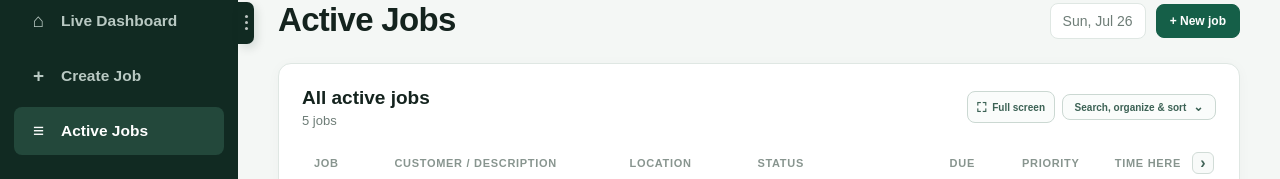
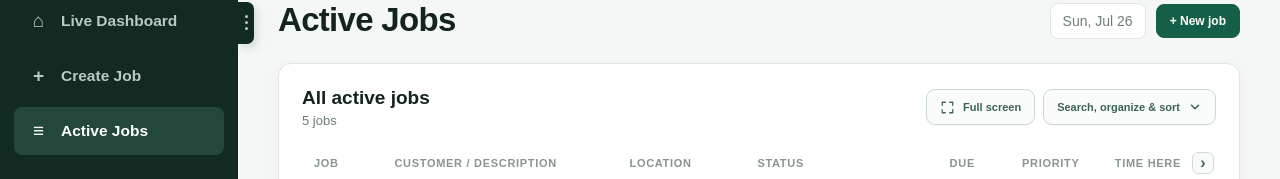
Before and after one commit to rwtodd22/PlantFlow, a React (Vite) app: page / in a window 1280 px wide. Both pictures are taken after a click on the button "View all →". Shown: the part 136-315 px from the top of the page. Built offline with nearby package versions, Linux system fonts and the light colour scheme.

Commit message:
Polish active jobs toolbar controls

```diff
--- a/src/App.tsx
+++ b/src/App.tsx
@@ -554,7 +554,7 @@ export default function Home() {
 
       {page === "jobs" && <section className="jobs-workspace" ref={activeJobsRef}>
         {jobGroups.map((group,index)=><section className={`panel job-group ${index===0&&jobControlsOpen?"controls-open":""}`} key={group.key}>
-          <div className="group-heading"><div><h2>{group.label}</h2><p>{group.jobs.length} {group.jobs.length===1?"job":"jobs"}</p></div>{index===0&&<div className="jobs-toolbar-actions"><button type="button" className="fullscreen-toggle" onClick={toggleActiveJobsFullscreen}><span aria-hidden="true">{jobsFullscreen?"↙":"⛶"}</span>{jobsFullscreen?"Exit full screen":"Full screen"}</button><button type="button" className="controls-toggle" aria-expanded={jobControlsOpen} aria-controls="active-job-controls" onClick={()=>setJobControlsOpen(open=>!open)}><span>{jobControlsOpen?"Hide controls":"Search, organize & sort"}</span><b aria-hidden="true">⌄</b></button></div>}</div>
+          <div className="group-heading"><div><h2>{group.label}</h2><p>{group.jobs.length} {group.jobs.length===1?"job":"jobs"}</p></div>{index===0&&<div className="jobs-toolbar-actions"><button type="button" className="fullscreen-toggle" onClick={toggleActiveJobsFullscreen}>{jobsFullscreen?<svg className="toolbar-icon" viewBox="0 0 20 20" aria-hidden="true"><path d="M8 3v5H3M12 17v-5h5M3 8l5-5M17 12l-5 5"/></svg>:<svg className="toolbar-icon" viewBox="0 0 20 20" aria-hidden="true"><path d="M7 3H3v4M13 3h4v4M17 13v4h-4M7 17H3v-4"/></svg>}<span>{jobsFullscreen?"Exit full screen":"Full screen"}</span></button><button type="button" className="controls-toggle" aria-expanded={jobControlsOpen} aria-controls="active-job-controls" onClick={()=>setJobControlsOpen(open=>!open)}><span>{jobControlsOpen?"Hide controls":"Search, organize & sort"}</span><svg className="toolbar-chevron" viewBox="0 0 16 16" aria-hidden="true"><path d="m4 6 4 4 4-4"/></svg></button></div>}</div>
           {index===0&&jobControlsOpen&&<div className="job-controls" id="active-job-controls"><label><span>Search</span><input className="search" placeholder="Job, customer, or description" value={query} onChange={e=>setQuery(e.target.value)}/></label><label><span>Organize</span><select value={groupBy} onChange={e=>setGroupBy(e.target.value as typeof groupBy)}><option value="none">Overall view</option><option value="location">Group by department</option><option value="customer">Group by customer</option></select></label><label><span>Sort</span><select value={sortBy} onChange={e=>setSortBy(e.target.value as typeof sortBy)}><option value="recent">Most recently moved</option><option value="due">Due date — soonest</option><option value="priority">Priority — critical first</option><option value="time">Longest time here</option><option value="job">Job number</option><option value="customer">Customer name</option></select></label></div>}
           <JobTable jobs={group.jobs} deptName={deptName} detailed highlightDeadlines={state.settings.deadlineHighlighting} showActions={jobActionsOpen} collapsibleActions onToggleActions={()=>setJobActionsOpen(open=>!open)} onPrint={setPrintJob} onPrintPart={(job,part)=>setPrintPart({job,part})} onOpen={setSelectedJob} onSplit={setSplitJob} departments={departments} statuses={statuses} onInlineUpdate={updateJobInline} onInlinePartUpdate={updatePartInline}/>
         </section>)}
--- a/src/label.css
+++ b/src/label.css
@@ -199,62 +199,66 @@ td small,
 .jobs-toolbar-actions {
   display: flex;
   align-items: center;
-  gap: 7px;
-}
-
-.fullscreen-toggle {
-  display: inline-flex;
-  align-items: center;
-  justify-content: center;
-  gap: 6px;
-  min-height: 32px;
-  border: 1px solid #cbd8d2;
-  border-radius: 8px;
-  padding: 6px 9px;
-  background: #fafcfb;
-  color: #3c6255;
-  font-size: 10px;
-  font-weight: 750;
-  white-space: nowrap;
-}
-
-.fullscreen-toggle:hover {
-  border-color: #57957d;
-  background: #edf6f2;
-}
-
-.fullscreen-toggle span {
-  font-size: 13px;
-  line-height: 1;
-}
-
+  gap: 8px;
+}
+
+.fullscreen-toggle,
 .controls-toggle {
   display: inline-flex;
   align-items: center;
   justify-content: center;
-  gap: 7px;
-  min-width: 154px;
+  gap: 8px;
+  height: 36px;
   border: 1px solid #cbd8d2;
-  border-radius: 8px;
-  padding: 6px 9px;
+  border-radius: 9px;
+  padding: 0 13px;
   background: #fafcfb;
   color: #3c6255;
-  font-size: 10px;
-  font-weight: 750;
-}
-
+  font: inherit;
+  font-size: 11px;
+  font-weight: 760;
+  line-height: 1;
+  white-space: nowrap;
+  box-shadow: 0 1px 1px rgba(20, 62, 48, 0.025);
+  transition: background 0.16s ease, border-color 0.16s ease, color 0.16s ease;
+}
+
+.fullscreen-toggle:hover,
 .controls-toggle:hover {
-  border-color: #79a592;
-  background: #f0f6f3;
-}
-
-.controls-toggle b {
-  font-size: 12px;
-  line-height: 1;
+  border-color: #57957d;
+  background: #edf6f2;
+  color: #155f48;
+}
+
+.toolbar-icon {
+  width: 15px;
+  height: 15px;
+  flex: 0 0 15px;
+  fill: none;
+  stroke: currentColor;
+  stroke-width: 1.7;
+  stroke-linecap: round;
+  stroke-linejoin: round;
+}
+
+.controls-toggle {
+  min-width: 150px;
+  justify-content: space-between;
+}
+
+.toolbar-chevron {
+  width: 14px;
+  height: 14px;
+  flex: 0 0 14px;
+  fill: none;
+  stroke: currentColor;
+  stroke-width: 1.8;
+  stroke-linecap: round;
+  stroke-linejoin: round;
   transition: transform 0.18s ease;
 }
 
-.job-group.controls-open .controls-toggle b {
+.job-group.controls-open .toolbar-chevron {
   transform: rotate(180deg);
 }
 
```
